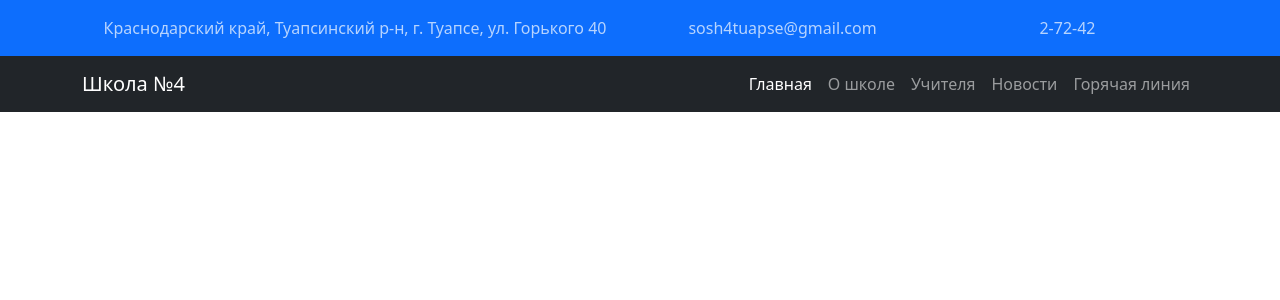
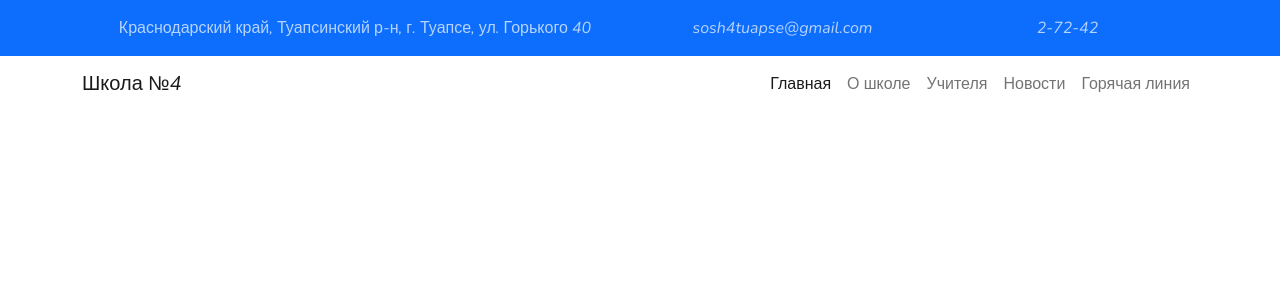
Before and after one commit to TatulArt/school-site, a Vue app: page / in a window 1280 px wide. Shown: the top 300 px of the page. Built offline with nearby package versions, Linux system fonts and the light colour scheme.

Commit message:
finish header

```diff
--- a/src/App.vue
+++ b/src/App.vue
@@ -15,4 +15,9 @@ export default {
 
 <style>
 @import "~bootstrap/dist/css/bootstrap.css";
+@import url("https://fonts.googleapis.com/css2?family=Nunito:ital@1&display=swap");
+
+* {
+  font-family: "Nunito", sans-serif;
+}
 </style>
--- a/src/components/Header.vue
+++ b/src/components/Header.vue
@@ -17,7 +17,7 @@
     </div>
   </div>
 
-  <nav class="navbar navbar-expand-lg navbar-dark bg-dark">
+  <nav class="navbar navbar-expand-lg navbar-light">
     <div class="container">
       <a class="navbar-brand" href="#">Школа №4</a>
 
@@ -64,3 +64,4 @@
   color: rgba(255, 255, 255, 0.7);
 }
 </style>
+>
```
